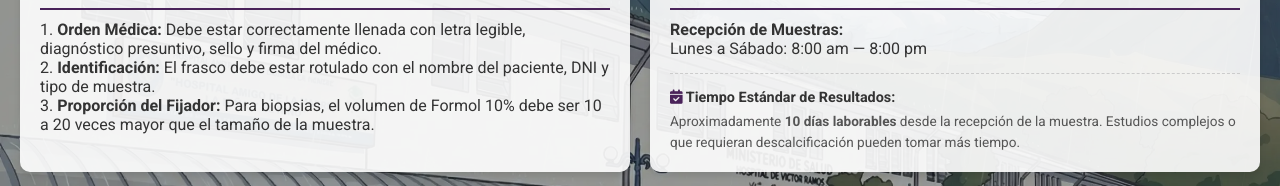
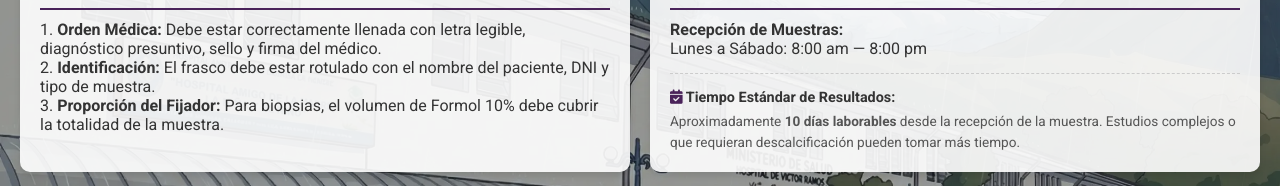
Before and after one commit to Vostok96/web-hospital, a plain HTML site: page anatomia.html in a window 1280 px wide. Shown: the part 1219-1405 px from the top of the page. Drawn offline with Linux system fonts and the light colour scheme.

Commit message:
cubrir la muestra

```diff
--- a/anatomia.html
+++ b/anatomia.html
@@ -139,7 +139,7 @@
                 <h4 style="color: #4a235a; border-color: #4a235a;"><i class="fa-solid fa-list-check"></i> REQUISITOS DE RECEPCIÓN</h4>
                 <p>1. <strong>Orden Médica:</strong> Debe estar correctamente llenada con letra legible, diagnóstico presuntivo, sello y firma del médico.</p>
                 <p>2. <strong>Identificación:</strong> El frasco debe estar rotulado con el nombre del paciente, DNI y tipo de muestra.</p>
-                <p>3. <strong>Proporción del Fijador:</strong> Para biopsias, el volumen de Formol 10% debe ser 10 a 20 veces mayor que el tamaño de la muestra.</p>
+                <p>3. <strong>Proporción del Fijador:</strong> Para biopsias, el volumen de Formol 10% debe cubrir la totalidad de la muestra.</p>
             </div>
             <div class="info-box">
                 <h4 style="color: #4a235a; border-color: #4a235a;"><i class="fa-regular fa-clock"></i> HORARIOS Y ENTREGAS</h4>
```
